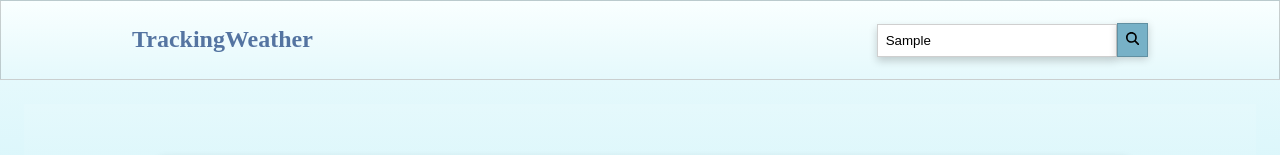
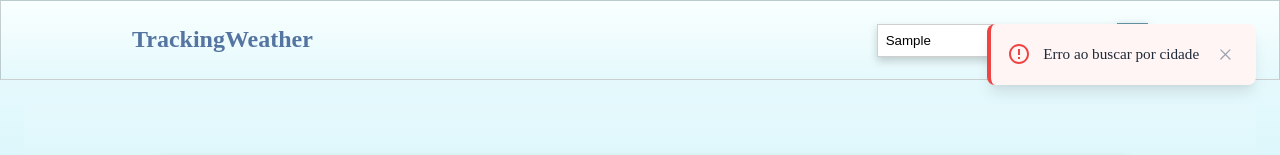
Before and after one commit to tpessoa10/TrackingApi, a React (Vite) app: page / in a window 1280 px wide. Both pictures are taken after typing "Sample" into the empty fields and a click on the button 1132 px from the left and 39 px from the top of the page. Shown: the top 155 px of the page. Built offline with nearby package versions, Linux system fonts and the light colour scheme; no server answers.

Commit message:
Fazendo componente Toast

```diff
--- a/src/Components/Header/style.module.css
+++ b/src/Components/Header/style.module.css
@@ -16,7 +16,6 @@
     justify-content: space-between;
     flex-direction: row;
     align-items: center;
-
 }
 
 .a{
--- a/src/Layout.tsx
+++ b/src/Layout.tsx
@@ -2,16 +2,19 @@ import Header from "./Components/Header/Header";
 import { Outlet } from "react-router-dom";
 import { SearchProvider } from './Services/SearchProvider'
 import styles from './styles.module.css'
+import { ErrorProvider } from "./Services/ErrorProvider";
 
 export default function Layout() {
   return (
     <div className={styles.layoutContainer}>
+      <ErrorProvider>
         <SearchProvider>
           <Header />
           <main className={styles.mainContent}>
             <Outlet />
           </main>
         </SearchProvider>
+      </ErrorProvider>
     </div>
   );
 }
--- a/src/Pages/Home/Home.tsx
+++ b/src/Pages/Home/Home.tsx
@@ -8,6 +8,7 @@ import type { PrevisaoInterface } from '../../interfaces/PrevisaoInterface';
 import { FaArrowUp, FaArrowDown, FaTemperatureHigh, } from "react-icons/fa6";
 import { MdWaterDrop } from "react-icons/md";
 import { PiWind } from "react-icons/pi";
+import { useErrorGlobal } from '../../Services/ErrorContext';
 
 
 
@@ -17,6 +18,7 @@ export default function Home() {
   const [clima, setClima] = useState<ClimaInterface>();
   const [previsao, setPrevisao] = useState<PrevisaoInterface[]>()
   const cidadeFormatada = cidade?.trim()
+  const {dispararErro} = useErrorGlobal()
 
   console.log('cidade é ', cidade)
 
@@ -28,6 +30,7 @@ export default function Home() {
         setClima(response.data.atual);
         setPrevisao(response.data.previsao)
       } catch (e) {
+        dispararErro('Erro ao buscar por cidade')
         console.log(e);
       }
     }
--- /dev/null
+++ b/src/Services/ErrorContext.tsx
@@ -0,0 +1,17 @@
+import { useContext } from "react";
+import { createContext } from "react";
+
+
+interface ErrorContextType {
+  dispararErro: (mensagem: string) => void;
+}
+
+export const ErrorContext = createContext<ErrorContextType | undefined>(undefined);
+
+export function useErrorGlobal() {
+  const context = useContext(ErrorContext);
+  if (!context) {
+    throw new Error("useErrorGlobal deve ser usado dentro de um ErrorProvider");
+  }
+  return context;
+}
--- /dev/null
+++ b/src/Services/ErrorProvider.tsx
@@ -0,0 +1,41 @@
+import { useState, useCallback } from "react";
+import styles from "./styles.module.css";
+import { MdErrorOutline } from "react-icons/md";
+import { IoCloseOutline } from "react-icons/io5";
+import {ErrorContext} from './ErrorContext'
+import type { ReactNode } from "react";
+
+export function ErrorProvider({ children }: { children: ReactNode }) {
+  const [mensagem, setMensagem] = useState<string | null>(null);
+
+  // Função para fechar o erro
+  const fecharErro = useCallback(() => setMensagem(null), []);
+
+  // Função global que qualquer componente vai chamar
+  const dispararErro = useCallback((msg: string) => {
+    setMensagem(msg);
+    // Auto-clear: o erro some sozinho depois de 5 segundos
+    setTimeout(() => {
+      setMensagem(null);
+    }, 5000);
+  }, []);
+
+  return (
+    <ErrorContext.Provider value={{ dispararErro }}>
+      {children}
+
+      {/* O Componente Visual do Toast de Erro */}
+      {mensagem && (
+        <div className={styles.toastErro}>
+          <MdErrorOutline className={styles.iconeErro} />
+          <p className={styles.textoErro}>{mensagem}</p>
+          <button onClick={fecharErro} className={styles.botaoFechar}>
+            <IoCloseOutline />
+          </button>
+        </div>
+      )}
+    </ErrorContext.Provider>
+  );
+}
+
+// Hook customizado para facilitar o uso nos componentes
--- /dev/null
+++ b/src/Services/styles.module.css
@@ -0,0 +1,72 @@
+.toastErro {
+  position: fixed;
+  top: 24px; /* Fixado no topo da tela */
+  right: 24px;
+  display: flex;
+  align-items: center;
+  background-color: #fff5f5; /* Fundo vermelho bem suave */
+  border-left: 4px solid #ef4444; /* Borda vermelha de destaque */
+  padding: 16px;
+  border-radius: 8px;
+  box-shadow: 0 10px 15px -3px rgba(0, 0, 0, 0.1), 0 4px 6px -2px rgba(0, 0, 0, 0.05);
+  z-index: 9999; /* Garante que vai ficar por cima de absolutamente tudo */
+  max-width: 350px;
+  animation: abrirToast 0.3s ease-out;
+}
+
+.iconeErro {
+  color: #ef4444;
+  font-size: 1.5rem;
+  margin-right: 12px;
+  flex-shrink: 0;
+}
+
+.textoErro {
+  color: #1f2937;
+  font-size: 0.95rem;
+  margin: 0;
+  flex: 1;
+}
+
+.botaoFechar {
+  background: transparent;
+  border: none;
+  color: #9ca3af;
+  font-size: 1.3rem;
+  cursor: pointer;
+  display: flex;
+  align-items: center;
+  justify-content: center;
+  margin-left: 12px;
+  padding: 4px;
+  border-radius: 4px;
+  transition: background 0.2s;
+}
+
+.botaoFechar:hover {
+  background-color: #fee2e2;
+  color: #ef4444;
+}
+
+/* Animação suave de entrada */
+@keyframes abrirToast {
+  from {
+    transform: translateY(-20px);
+    opacity: 0;
+  }
+  to {
+    transform: translateY(0);
+    opacity: 1;
+  }
+}
+
+/* Responsividade para celular */
+@media (max-width: 600px) {
+  .toastErro {
+    top: auto;
+    bottom: 16px; /* No celular, fica melhor na base da tela */
+    left: 16px;
+    right: 16px;
+    max-width: none;
+  }
+}
```
Lines whose indentation alone changed are shown as unchanged.
